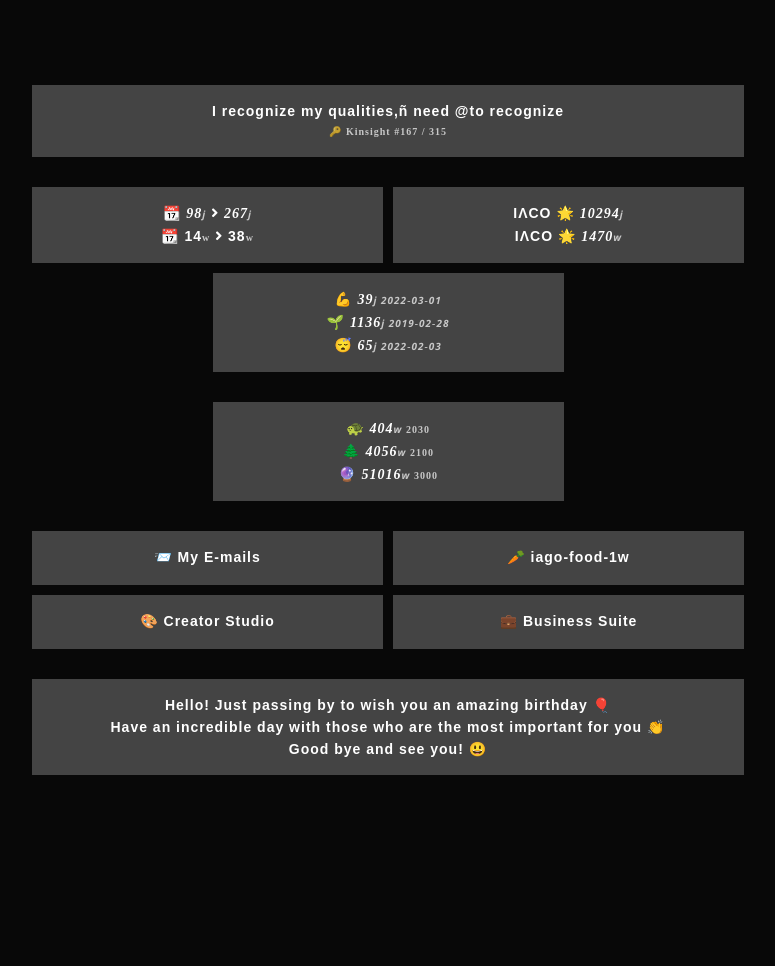
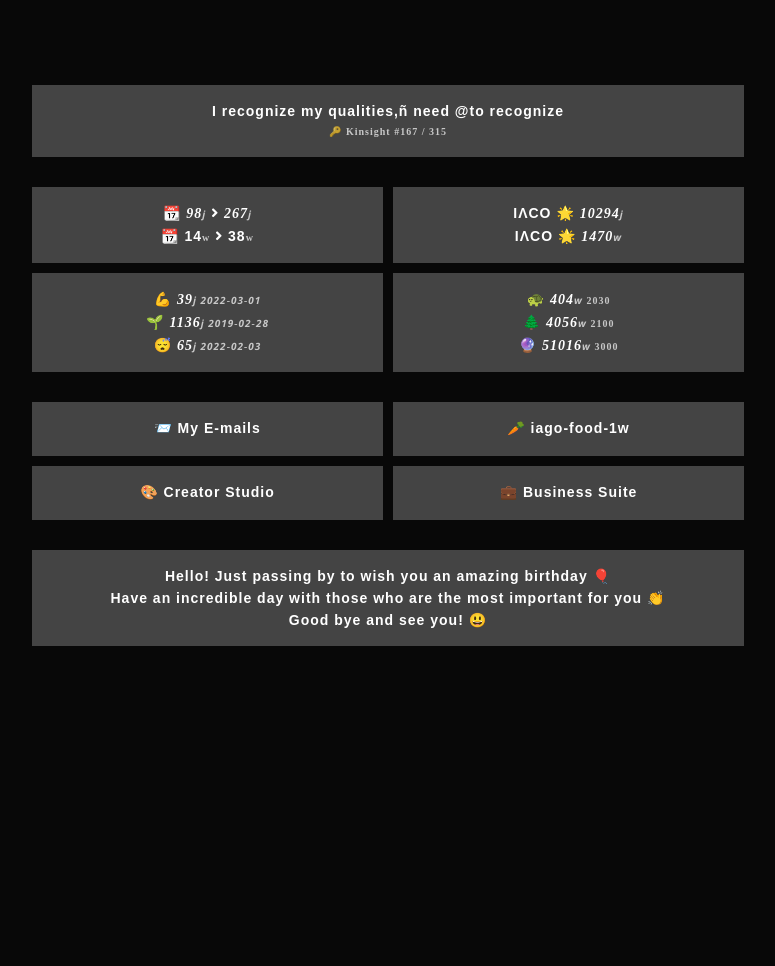
Before and after one commit to e-rotaract/e-rotaract.github.io, a Jekyll site: the page built from _pages/ctrl.md, in a window 1280 px wide. Shown: the whole page, without its empty margins (262-1037 px from the left). Built offline with Jekyll 4.4.1, drawn with Linux system fonts in a browser that asks for light colours; some web fonts are replaced; after the commit the page ends 900 px from its top, so only the background shows below that.

Commit message:
Update ctrl.md

```diff
--- a/_pages/ctrl.md
+++ b/_pages/ctrl.md
@@ -44,7 +44,7 @@ hide-go-top: true
     💪 <b id="gym">_</b><br>
     🌱 <b id="vegan">_</b><br>
     😴 <b id="sleepmaster">_</b>
-  </li></a></ul><ul class="showcase"><a><li>
+  </li></a><a><li>
     🐢 <b id="iaco2030">_</b><small> 2030</small><br>
     🌲 <b id="vivaci2100">_</b><small> 2100</small><br>
     🔮 <b id="iacovivaci3000">_</b><small> 3000</small>
```
